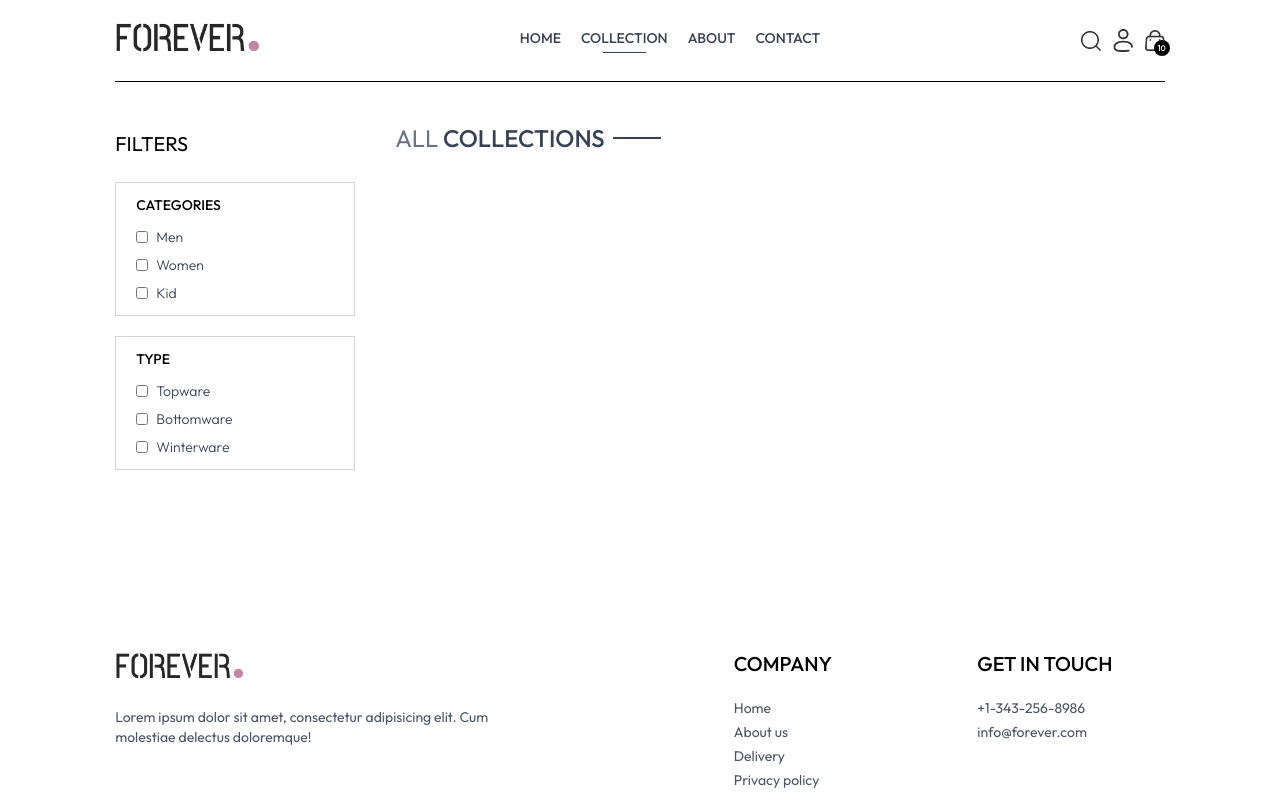
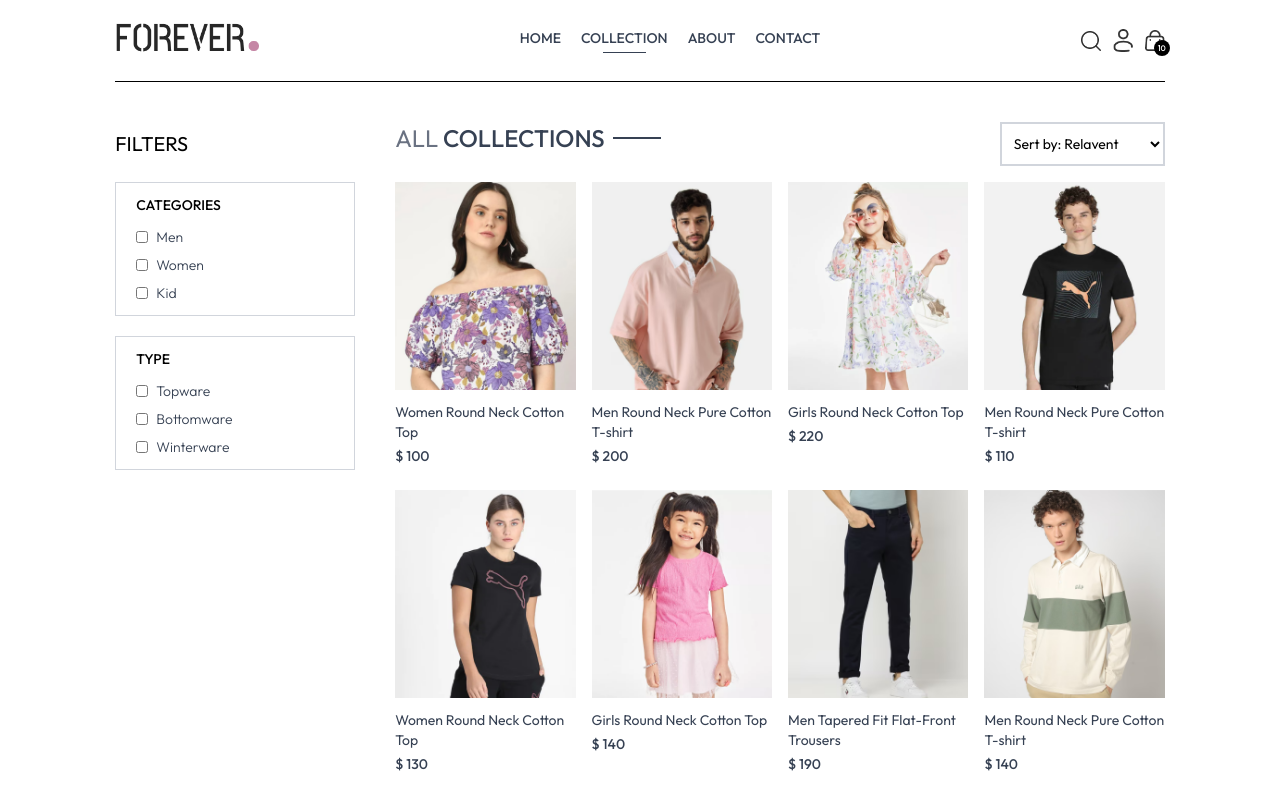
Before and after one commit to Noumansharif27/ECommerceWeb, a React (Vite) app in the folder frontEnd/: page /collection in a window 1280 px wide. Shown: the top 796 px of the page. Built offline with nearby package versions, Linux system fonts and the light colour scheme.

Commit message:
working on filter functionality

```diff
--- a/frontEnd/index.html
+++ b/frontEnd/index.html
@@ -4,7 +4,7 @@
     <meta charset="UTF-8" />
     <link rel="icon" type="image/svg+xml" href="/vite.svg" />
     <meta name="viewport" content="width=device-width, initial-scale=1.0" />
-    <title>Oro Earth</title>
+    <title>Sehra-e-Khaas</title>
     <link rel="stylesheet" href="./src/index.css" />
   </head>
   <body>
--- a/frontEnd/src/pages/Collection.jsx
+++ b/frontEnd/src/pages/Collection.jsx
@@ -2,10 +2,17 @@ import React, { useContext, useState } from "react";
 import { assets } from "../assets/assets";
 import { ShopContext } from "../context/ShopContext";
 import Tittle from "../components/Tittle";
+import ProductItem from "../components/ProductItem";
 
 const Collection = () => {
   const { products } = useContext(ShopContext);
   const [showFilter, setShowFilter] = useState(false);
+  const [filterProducts, setFilterProducts] = useState([]);
+
+  useState(() => {
+    setFilterProducts(products);
+  }, []);
+
   return (
     <div className="flex flex-col sm:flex-row gap-1 sm:gap-10 pt-10 border-t">
       {/* FilterOptions */}
@@ -64,7 +71,7 @@ const Collection = () => {
           </div>
         </div>
 
-        {/* Typeategories */}
+        {/* SubCategory Products */}
         <div
           className={`border border-gray-300 pl-5 py-3 my-5 sm:block ${
             showFilter ? "" : "hidden"
@@ -112,6 +119,28 @@ const Collection = () => {
         <div className="flex justify-between text-base sm:text-2xl mb-4">
           <Tittle text1={"ALL"} text2={"COLLECTIONS"} />
           {/* Product Sort */}
+          <select
+            name="priceFilter"
+            id="priceFilter"
+            className="border-2 border-gray-300 text-sm px-2"
+          >
+            <option value="relavent">Sert by: Relavent</option>
+            <option value="low-high">Sort by: Low to High</option>
+            <option value="high-low">Sort by: High to Low</option>
+          </select>
+        </div>
+
+        {/* Map Product */}
+        <div className="grid grid-cols-2 md:grid-cols-3 lg:grid-cols-4 gap-4 gap-y-6">
+          {filterProducts.map((product, index) => (
+            <ProductItem
+              key={index}
+              name={product.name}
+              id={product._id}
+              price={product.price}
+              image={product.image}
+            />
+          ))}
         </div>
       </div>
     </div>
```
Also changed, not shown: 2 other files (tests, documents, lock files or other folders).
